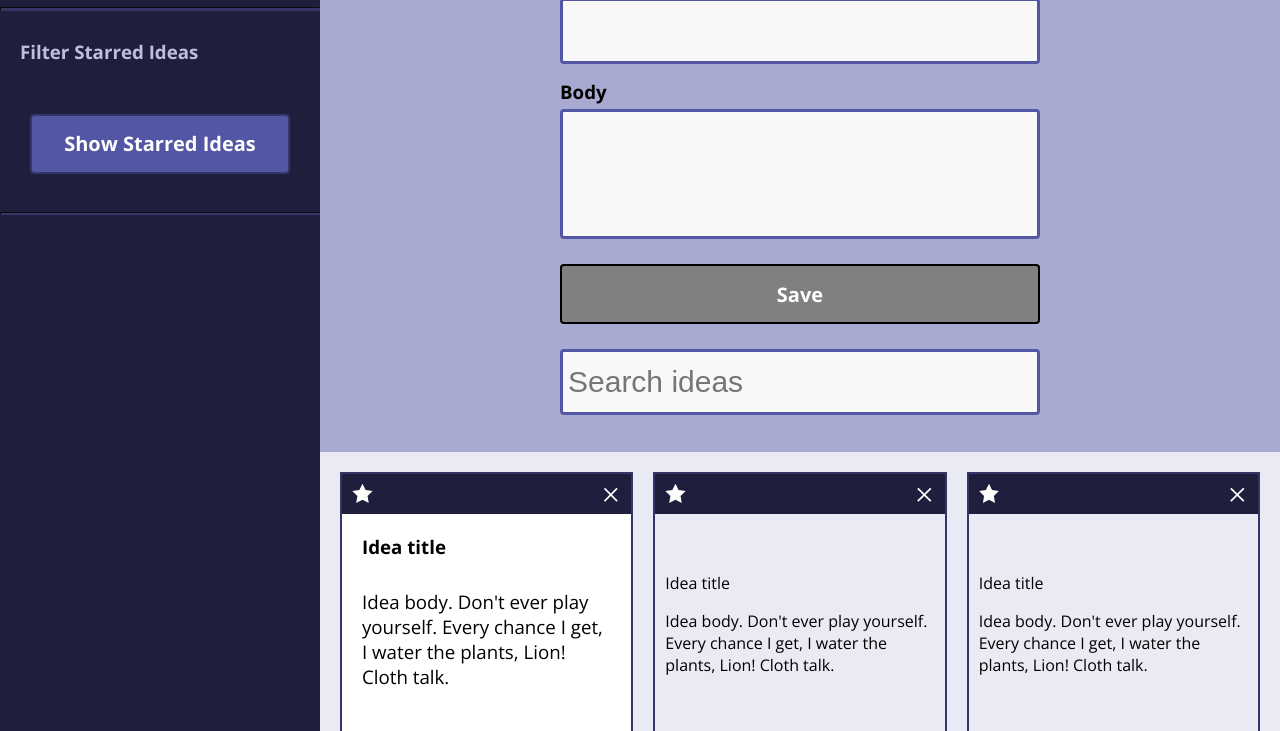
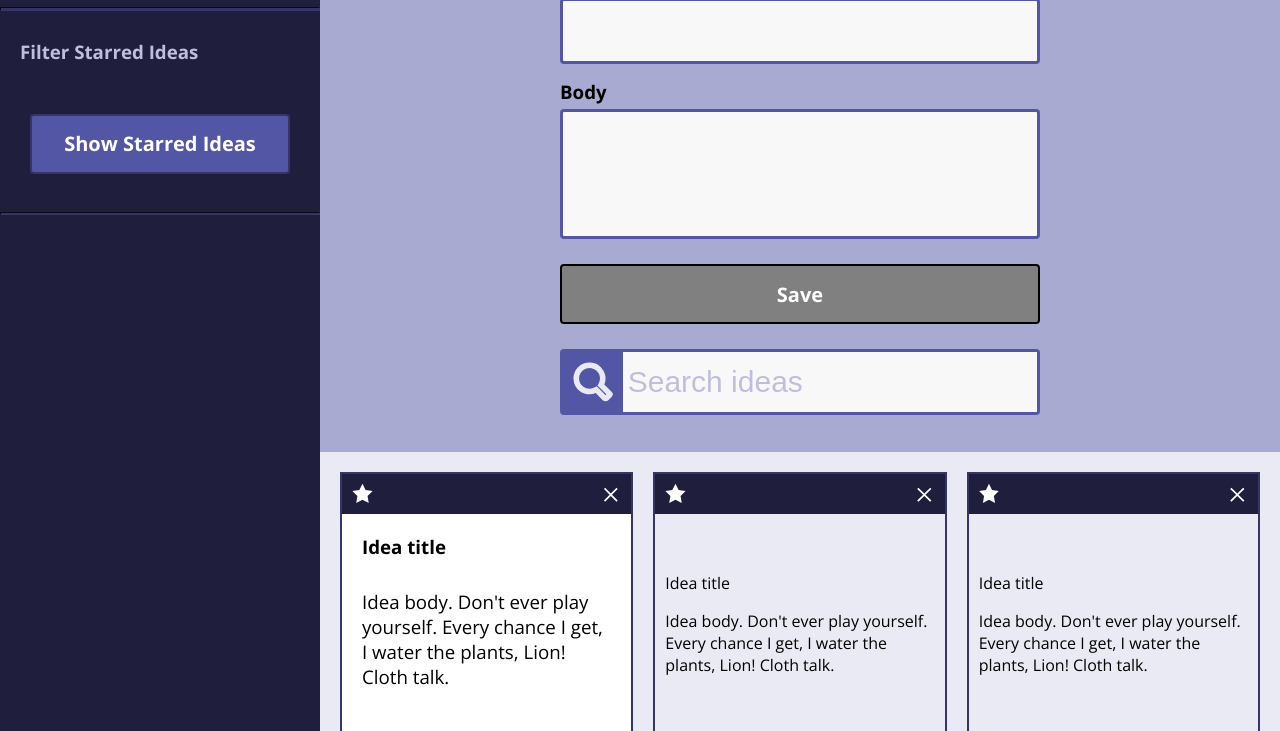
Before and after one commit to NEwertKrocker/idea-box, a plain HTML site: page index.html in a window 1280 px wide. Shown: the part 66-797 px from the top of the page. Drawn offline with nearby package versions, Linux system fonts and the light colour scheme.

Commit message:
Change CSS for search bar, rearrange CSS classes

```diff
--- a/index.html
+++ b/index.html
@@ -26,7 +26,9 @@
           <!-- <input type="text" class='input large'> </input> -->
           <textarea id="large-input" name="large-input" rows="5" cols="33"> </textarea>
           <button> Save </button>
-          <input type="text" placeholder="Search ideas" class='input'> </input>
+          <div class="search-bar">
+            <img src="./assets/search.svg" id="searchIcon"><input type="text" placeholder="Search ideas" class='input'> </input>
+          </div>
         </div>
       </section>
       <section class="card-grid-section" id="card-grid">
--- a/styles.css
+++ b/styles.css
@@ -28,27 +28,6 @@ button {
   cursor:pointer;
 }
 
-.button-ready {
-  background-color: #1F1F3D;
-  border: 2px solid #5356A4;
-}
-
-.aside{
-  margin: 30px;
-  background-color: #5356A4;
-  border: 2px solid #353567;
-  color: white;
-}
-
-main {
-  width: 75%;
-}
-
-/* p {
-  margin-bottom: 5px;
-  margin-top: 20px;
-} */
-
 input {
   font-size: 30px;
   height: 50px;
@@ -58,20 +37,13 @@ input {
   padding: 5px;
 }
 
-.large{
-  height: 90px;
+main {
+  width: 75%;
 }
 
 h1, h3 {
   padding: 10px;
   margin: 10px;
-}
-
-.input-label{
-  padding: 0px;
-  margin: 0px;
-  margin-top: 15px;
-  margin-bottom: 5px;
 }
 
 hr{
@@ -93,6 +65,56 @@ textarea{
   resize:none;
 }
 
+.button-ready {
+  background-color: #1F1F3D;
+  border: 2px solid #5356A4;
+}
+
+.search-bar {
+  display: flex;
+  border: 3px solid #5356A4;
+  border-radius: 4px;
+}
+
+.search-bar img{
+  background-color: #5356A4;
+  height: 40px;
+  padding: 10px;
+  border-right: 0;
+}
+
+.search-bar input {
+    width: 100%;
+    border: 0;
+    border-radius: 0;
+}
+
+::placeholder {
+  color: #BFBFDD;
+}
+
+.aside{
+  margin: 30px;
+  background-color: #5356A4;
+  border: 2px solid #353567;
+  color: white;
+}
+
+/* p {
+  margin-bottom: 5px;
+  margin-top: 20px;
+} */
+
+.large{
+  height: 90px;
+}
+
+.input-label{
+  padding: 0px;
+  margin: 0px;
+  margin-top: 15px;
+  margin-bottom: 5px;
+}
 
 .idea-input-form {
   background-color: #A9AAD2;
@@ -162,7 +184,6 @@ footer p {
   margin: 5px;
 }
 
-
 .filter-section {
   color: #BFBFDD;
   display: flex;
```
